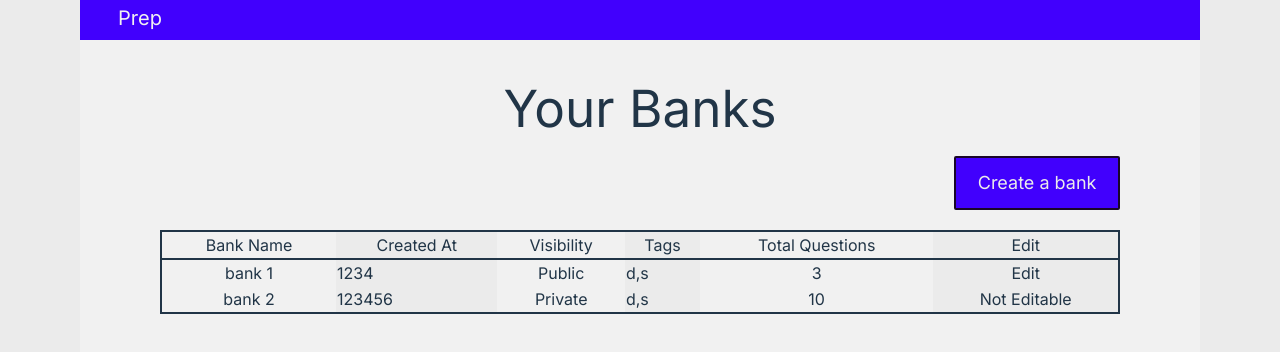
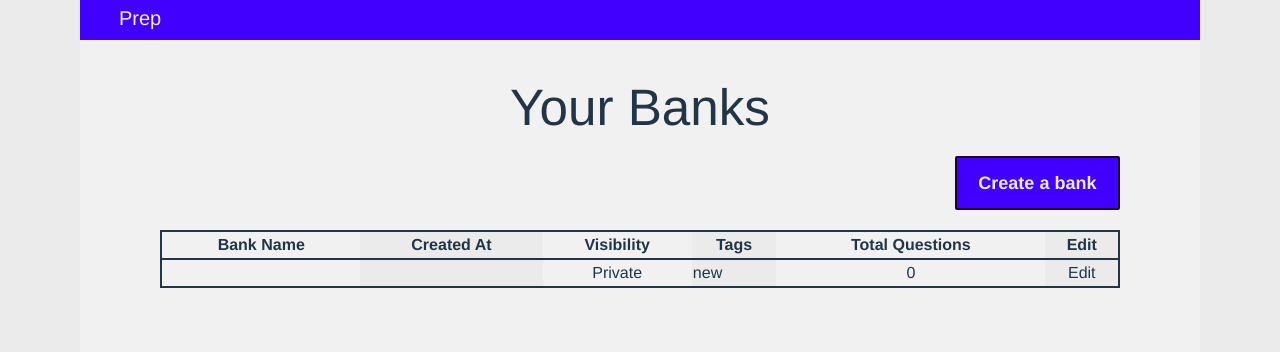
Before and after one commit to abdullahkhan9375/openbank, a React (Vite) app in the folder ob-ui-2/: page /banks in a window 1280 px wide. Shown: the top 352 px of the page. Built offline with nearby package versions, Linux system fonts and the light colour scheme.

Commit message:
Added redux functionality, implemented logical routing

```diff
--- a/ob-ui-2/src/common/CommonStyling.ts
+++ b/ob-ui-2/src/common/CommonStyling.ts
@@ -1,7 +1,7 @@
 export const formBox = "container flex flex-col justify-evenly px-2 py-2";
 export const labelDivClass = "container flex flex-row p-2 justify-between";
-export const labelText = "text-xl text-black";
-export const headingText = "text-3xl text-black";
+export const labelText = "text-xl text-black font-normal";
+export const headingText = "text-4xl font-bold text-black";
 export const textInputClass = "border-2 border-black bg-white px-3 h-[2em]";
 
 export const mainContainer = "container mx-auto flex flex-col items-center py-10 justify-start bg-white w-[70em] h-[95vh]";
--- a/ob-ui-2/src/index.css
+++ b/ob-ui-2/src/index.css
@@ -1,10 +1,10 @@
-@import url('https://fonts.googleapis.com/css2?family=Inter');
+/* @import url('https://fonts.googleapis.com/css2?family=Inter'); */
 @tailwind base;
 @tailwind components;
 @tailwind utilities;
 
 :root {
-  font-family: "Inter", Avenir, Helvetica, Arial, sans-serif;
+  font-family: Helvetica, Avenir, Arial, sans-serif;
   font-size: 16px;
   line-height: 24px;
 
@@ -86,14 +86,14 @@ border-color: #190628;
 }
 
 .react-tagsinput-tag {
-  font-family: "Inter", Avenir, Helvetica, Arial, sans-serif;
+font-family: Helvetica, Avenir, Arial, sans-serif;
 background-color: #4100FD;
 border-radius: 2px;
 border: 1px solid #190628;
 color: #F1F1F1;
 display: inline-block;
 font-size: 15px;
-font-weight: 400;
+font-weight: 600;
 margin-bottom: 5px;
 margin-right: 5px;
 padding: 5px;
@@ -113,7 +113,7 @@ color: #F1F1F1;
 background: transparent;
 border: 0;
 color: #777;
-font-family: "Inter";
+font-family: Helvetica, Avenir, Arial, sans-serif;
 font-size: 15px;
 font-weight: 400;
 margin-bottom: 6px;
--- a/ob-ui-2/src/pages/Bank/BankDetails.tsx
+++ b/ob-ui-2/src/pages/Bank/BankDetails.tsx
@@ -5,13 +5,14 @@ import { QuestionDetails, TQuestion } from "./QuestionDetails";
 import { isEqual } from "lodash";
 import { v4 as uuidv4 } from 'uuid';
 import { actioButtonDisabledClass, actionButtonClass, altActionButtonClass } from "../../common/buttons/styles";
-import { Link } from "react-router-dom";
+import { Link, useNavigate, useParams } from "react-router-dom";
 import TagsInput from "react-tagsinput";
 import { useSelector, useDispatch } from 'react-redux'
 import { bankAdded } from "../../reducers/bank";
 
 export type TBank =
 {
+    bankId: string,
     bankName: string,
     isPublic: boolean,
     tags: string[],
@@ -21,6 +22,7 @@ export type TBank =
 
 const lEmptyBank: TBank =
 {
+    bankId: "",
     bankName: "",
     isPublic: false,
     tags: [],
@@ -42,13 +44,6 @@ type TBankError =
     invalidQuestion: boolean,
 };
 
-type TStateBank =
-{
-    state: {
-        bank: TBank
-    }
-}
-
 export const BankDetails = () =>
 {
     const lEmptyQuestion: TQuestion =
@@ -58,16 +53,18 @@ export const BankDetails = () =>
         choices: [lEmptyChoice],
     };
 
+    const dispatch = useDispatch()
+    const { bankId } = useParams();
 
-    const bankStore = useSelector((state: any) => state.bank);
-    console.log("Bank Store:", bankStore);
+    const editingBank = useSelector((state: any) => state.bank.find((aBank: TBank) => aBank.bankId === bankId));
 
-    const dispatch = useDispatch()
-    const [ bank, setBank ] = useState<TBank>(lEmptyBank);
+    console.log("Bank Id: ", bankId);
+    const [ bank, setBank ] = useState<TBank>(editingBank ?? lEmptyBank);
     const [ addingQuestion, setAddingQuestion ] = useState<boolean>(false);
     const [ selectedQuestion, setSelectedQuestion ] = useState<TQuestion>(lEmptyQuestion);
-    const [ questions, setQuestions ] = useState<TQuestion[]>([]);
+    const [ questions, setQuestions ] = useState<TQuestion[]>(bank.questions);
     const [ error, setError ] = useState<TBankError>({ invalidName: false, invalidQuestion: false })
+    const navigate = useNavigate();
 
     useEffect(() =>
     {
@@ -101,9 +98,11 @@ export const BankDetails = () =>
             ...bank,
             questions: questions,
             createdAt: String(Date.now()),
+            bankId: bank.bankId !== "" ? bank.bankId : uuidv4(),
         };
 
         dispatch(bankAdded(lBank));
+        navigate("/banks");
     }
 
     const handleCancel = () =>
@@ -172,7 +171,7 @@ export const BankDetails = () =>
                                         <div className="container mt-2 items-center flex flex-col justify-between">
                                             <div className="container flex flex-row items-center justify-between">
                                                 <h3 className={headingText}> Your questions </h3>
-                                                <button className={`${actionButtonClass} mr-2 text-lg w-[10em] `} onClick={() => setAddingQuestion(true)}>
+                                                <button className={`${actionButtonClass} mr-2 text-lg font-bold w-[10em]`} onClick={() => setAddingQuestion(true)}>
                                                     Add a question
                                                 </button>
                                             </div>
@@ -185,7 +184,7 @@ export const BankDetails = () =>
                                         </div>
                                         <div className="container flex flex-row mx-auto w-full justify-center items-center">
                                             <button type="button" className={`bg-white hover:border-white text-black text-lg w-[10em] mx-3`}>
-                                                <Link to="/home" className="text-black hover:text-black">Cancel</Link>
+                                                <Link to="/banks" className="text-black hover:text-black">Cancel</Link>
                                             </button>
                                             <button type="button" onClick={handleSaveBank} className={`${(error.invalidName || error.invalidQuestion)
                                                     ? `${actioButtonDisabledClass} text-lg w-[10em] mx-3` :
--- a/ob-ui-2/src/pages/Bank/ShowBanks.tsx
+++ b/ob-ui-2/src/pages/Bank/ShowBanks.tsx
@@ -1,6 +1,7 @@
 import { mainContainer } from "../../common/CommonStyling";
 import
 {
+    CellContext,
     ColumnDef,
     createColumnHelper,
     flexRender,
@@ -9,19 +10,15 @@ import
 } from '@tanstack/react-table';
 import { TQuestion } from "./QuestionDetails";
 import { actioButtonBase, actionButtonClass } from "../../common/buttons/styles";
-import { BankDetails } from "./BankDetails";
-
-type TBank =
-{
-    bankName: string,
-    isPublic: boolean,
-    tags: string[],
-    questions: TQuestion[],
-    createdAt: string,
-};
+import { BankDetails, TBank } from "./BankDetails";
+import { useSelector, useDispatch } from 'react-redux'
+import { bankAdded } from "../../reducers/bank";
+import { useNavigate } from "react-router-dom";
+import { useMemo } from "react";
 
 type TBankView =
 {
+    bankId: string,
     bankName: string,
     isPublic: boolean,
     tags: string[],
@@ -32,9 +29,37 @@ type TBankView =
 
 export const ShowBanks = () =>
 {
+    const banks: TBank[] = useSelector((state: any) => state.bank);
+    const navigate = useNavigate();
+
+    const lBanksData = banks.map((aBank: TBank) =>
+    {
+        return (
+            {
+                bankId: aBank.bankId,
+                bankName: aBank.bankName,
+                isPublic: aBank.isPublic,
+                tags: aBank.tags,
+                numQuestions: aBank.questions.length,
+                createdAt: aBank.createdAt,
+                editable: true,
+            }
+        )
+    });
+
+    const handleBankEdit = (info: CellContext<TBankView, boolean>) =>
+    {
+        const bankId = info.row.original.bankId;
+        navigate(`${bankId}`)
+    }
+
+    const handleCreateBank = () =>
+    {
+        navigate(`new`);
+    }
 
     const columnHelper = createColumnHelper<TBankView>();
-    const columns = [
+    const columns = useMemo (() =>[
     columnHelper.accessor('bankName',
     {
         header: () => "Bank Name",
@@ -58,41 +83,23 @@ export const ShowBanks = () =>
     }),
     columnHelper.accessor("editable",{
         header: () => "Edit",
-        cell: info => <p className="text-center"> {info.getValue() ? <div onClick={() =>console.log(info)}> Edit </div> : "Not Editable"} </p>
+        cell: info => <p className="text-center"> {info.renderValue() ? <div onClick={() => handleBankEdit(info)}> Edit </div> : "Not Editable"} </p>
     }),
-    ];
+    ], []);
 
-    const lData: TBankView[] =
-    [
-        {
-            bankName: "bank 1",
-            createdAt: "1234",
-            isPublic: true,
-            tags: ["d", "s"],
-            numQuestions: 3,
-            editable: true,
-        },
-        {
-            bankName: "bank 2",
-            createdAt: "123456",
-            isPublic: false,
-            tags: ["d", "s"],
-            numQuestions: 10,
-            editable: false,
-        },
-    ]
+    const data = useMemo(() => lBanksData, []);
 
     const table = useReactTable({
-        data: lData,
+        data: data as TBankView[],
         columns: columns,
         getCoreRowModel: getCoreRowModel(),
       })
 
     return (
         <div className={`${mainContainer}`}>
-                <h1 className=""> Your Banks </h1>
+                <h1 className="font-normal"> Your Banks </h1>
                 <div className="container flex flex-row justify-end mt-5 w-[60em]">
-                    <button className={actionButtonClass}> Create a bank </button>
+                    <button className={`${actionButtonClass} font-bold`} onClick={handleCreateBank}> Create a bank </button>
                 </div>
                 <table className="container mt-5 border-2 w-[60em] bg-gray-light">
                     <thead className="border-2">
--- a/ob-ui-2/src/pages/Home/ShowHome.tsx
+++ b/ob-ui-2/src/pages/Home/ShowHome.tsx
@@ -16,7 +16,7 @@ export const ShowHome = (aShowHomeProps: IShowHome) =>
           </div>
           <div className='h-2/5 w-2/4 container mx-auto flex flex-row justify-between items-start' >
             <button className={`${actionButtonClass} text-2xl px-2 py-2 mr-3 w-full`}>
-              <Link to="/bankedit"><p className="text-gray-light font-extrabold">Create your bank. </p></Link>
+              <Link to="/banks/new"><p className="text-gray-light font-extrabold">Create your bank. </p></Link>
             </button>
             <button className={`${altActionButtonClass} text-2xl px-2 py-2 mr-3 w-full`}><p className="text-gray-light font-extrabold">Explore</p>
             </button>
--- a/ob-ui-2/src/reducers/bank.ts
+++ b/ob-ui-2/src/reducers/bank.ts
@@ -1,27 +1,36 @@
 import { createSlice } from '@reduxjs/toolkit'
-import { isEmpty } from 'lodash';
+import { isEmpty, isEqual } from 'lodash';
 import { TBank } from '../pages/Bank/BankDetails'
 import { TQuestion } from '../pages/Bank/QuestionDetails'
 
 export const bankSlice = createSlice({
   name: 'bank',
   initialState: [{
+    bankId: "",
     bankName: "",
     isPublic: false,
-    tags: [],
+    tags: ["new"],
     questions: [],
     createdAt: "",
   }],
   reducers: {
     bankAdded(state, action)
     {
-        if (state[0].bankName === "")
+        const lBanks: TBank[] = state;
+        const lNewBank: TBank = action.payload;
+        const lExistsIndex = lBanks.findIndex((aBank: TBank) => aBank.bankId === lNewBank.bankId);
+        if (lBanks[0].bankName === "")
         {
             state[0] = action.payload;
+            return;
         }
-        else
+        if (lExistsIndex === -1)
         {
             state.push(action.payload);
+        }
+        else if (!isEqual(lBanks[lExistsIndex], lNewBank))
+        {
+            state[lExistsIndex] = action.payload;
         }
     },
   }})
```
Also changed, not shown: ob-ui-2/src/main.tsx (+12 -2 lines).
